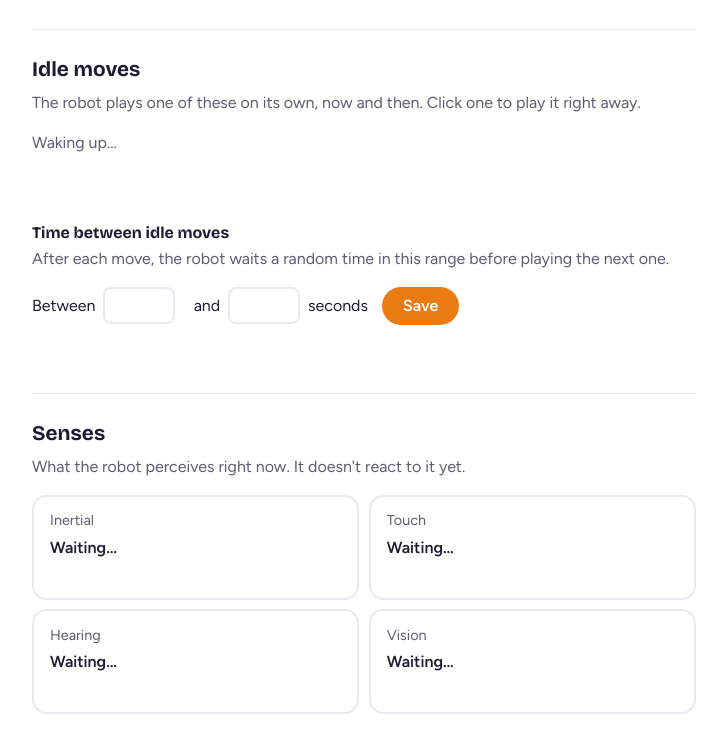
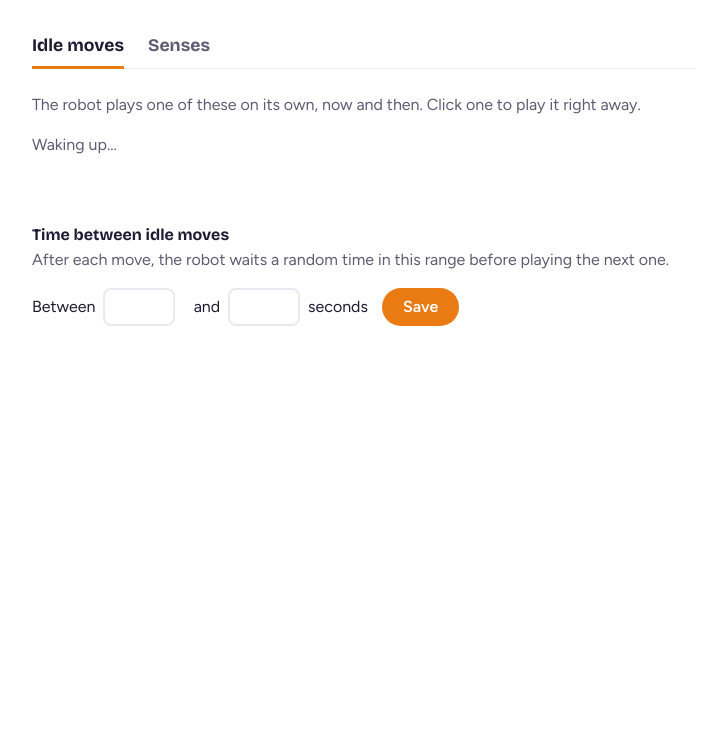
Before and after one commit to HTurlet15/reachy_alive, a plain HTML site: page reachy_alive/static/index.html in a window 1280 px wide. Shown: the part 103-856 px from the top of the page, without its empty margins (276-1003 px from the left). After the commit the page ends 800 px from the top, so only its background shows below. Drawn offline with nearby package versions, Linux system fonts and the light colour scheme; no server answers.

Commit message:
feat: page splits idle moves and senses into tabs

```diff
--- a/reachy_alive/static/index.html
+++ b/reachy_alive/static/index.html
@@ -19,8 +19,12 @@
             <p>Play a move now, set how often the robot plays one on its own, and see what it perceives.</p>
         </header>
 
-        <section aria-labelledby="idle-title">
-            <h2 id="idle-title">Idle moves</h2>
+        <nav class="tabs" role="tablist">
+            <button role="tab" id="tab-idle" aria-controls="panel-idle" aria-selected="true">Idle moves</button>
+            <button role="tab" id="tab-senses" aria-controls="panel-senses" aria-selected="false">Senses</button>
+        </nav>
+
+        <section id="panel-idle" role="tabpanel" aria-labelledby="tab-idle">
             <p class="hint">The robot plays one of these on its own, now and then. Click one to play it right away.</p>
             <div id="moves" class="moves"></div>
             <p id="move-status" class="status" role="status"></p>
@@ -40,8 +44,7 @@
             <p id="interval-status" class="status" role="status"></p>
         </section>
 
-        <section aria-labelledby="senses-title">
-            <h2 id="senses-title">Senses</h2>
+        <section id="panel-senses" role="tabpanel" aria-labelledby="tab-senses" hidden>
             <p class="hint">What the robot perceives right now. It doesn't react to it yet.</p>
             <div class="senses">
                 <div class="sense" id="sense-inertial">
--- a/reachy_alive/static/main.js
+++ b/reachy_alive/static/main.js
@@ -7,7 +7,7 @@ const INTERVAL_URL = "/settings/idle-move-interval";
 
 const SENSES_URL = "/senses";
 // Facts stay in place until the next one, so polling misses no event: it only
-// shows it up to SENSES_POLL_MS late. 200 ms is about what the eye notices.
+// shows it up to SENSES_POLL_MS late.
 const SENSES_POLL_MS = 200;
 // After a bump or a sudden noise, its tile stays lit this long.
 const RECENT_EVENT_S = 2;
@@ -202,11 +202,26 @@ function showTile(id, tile) {
     element.classList.toggle("active", tile.active); // adds the class if true, removes it if false
 }
 
+// Shows the panel of the clicked tab and hides the others.
+function showTab(selected) {
+    for (const tab of document.querySelectorAll('[role="tab"]')) {
+        const isSelected = tab === selected;
+        tab.setAttribute("aria-selected", isSelected);
+        document.getElementById(tab.getAttribute("aria-controls")).hidden = !isSelected;
+    }
+}
+
 // Never returns: reads the senses, waits, and again. Waiting after each
 // answer, rather than on a fixed timer, never piles requests up.
 async function watchSenses() {
     const status = document.getElementById("senses-status");
+    const panel = document.getElementById("panel-senses");
     for (;;) {
+        // While the tab is hidden, nobody looks: spare the robot the requests.
+        if (panel.hidden) {
+            await wait(SENSES_POLL_MS);
+            continue;
+        }
         try {
             const resp = await fetch(SENSES_URL);
             if (resp.ok) {
@@ -227,6 +242,9 @@ async function watchSenses() {
 }
 
 async function start() {
+    for (const tab of document.querySelectorAll('[role="tab"]')) {
+        tab.addEventListener("click", () => showTab(tab));
+    }
     document.getElementById("interval-form").addEventListener("submit", saveIdleMoveInterval);
     document.getElementById("interval-min").addEventListener("input", checkIntervalOrder);
     document.getElementById("interval-max").addEventListener("input", checkIntervalOrder);
--- a/reachy_alive/static/style.css
+++ b/reachy_alive/static/style.css
@@ -73,6 +73,43 @@ section {
     margin-top: 2rem;
     padding-top: 1.75rem;
     border-top: 1px solid var(--line);
+}
+
+/* Tabs: the selected one is underlined in the accent color. */
+
+.tabs {
+    display: flex;
+    gap: 1.5rem;
+    margin-top: 1.75rem;
+    border-bottom: 1px solid var(--line);
+}
+
+.tabs button {
+    padding: 0.6rem 0;
+    border: none;
+    border-bottom: 3px solid transparent;
+    margin-bottom: -1px; /* the underline sits on the row's border */
+    background: none;
+    color: var(--muted);
+    font: 700 1.1rem var(--font-display);
+    cursor: pointer;
+}
+
+.tabs button:hover {
+    color: var(--ink);
+}
+
+.tabs button[aria-selected="true"] {
+    border-bottom-color: var(--accent);
+    color: var(--ink);
+}
+
+/* A panel sits right under the tabs: no separating line of its own. */
+
+[role="tabpanel"] {
+    margin-top: 1.5rem;
+    padding-top: 0;
+    border-top: none;
 }
 
 /* Moves: calm tiles, so nine of them don't all shout at once. */
```
